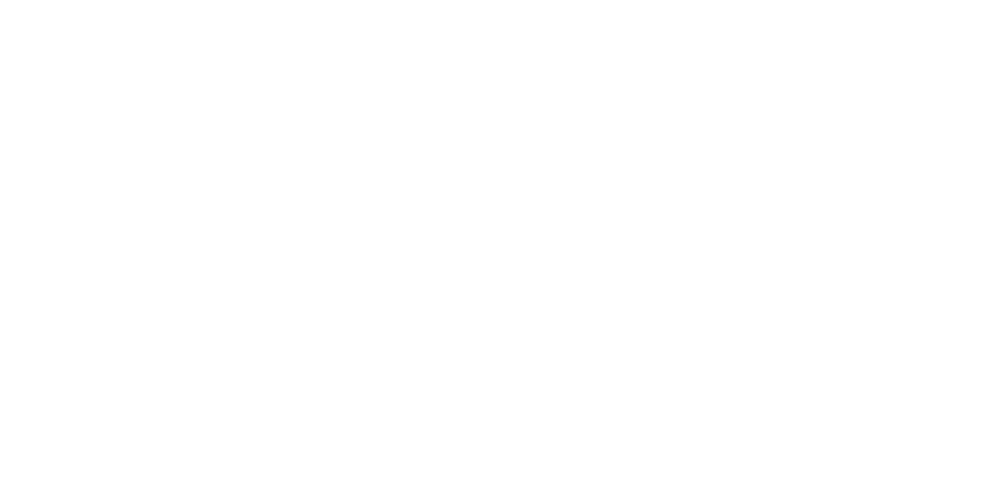
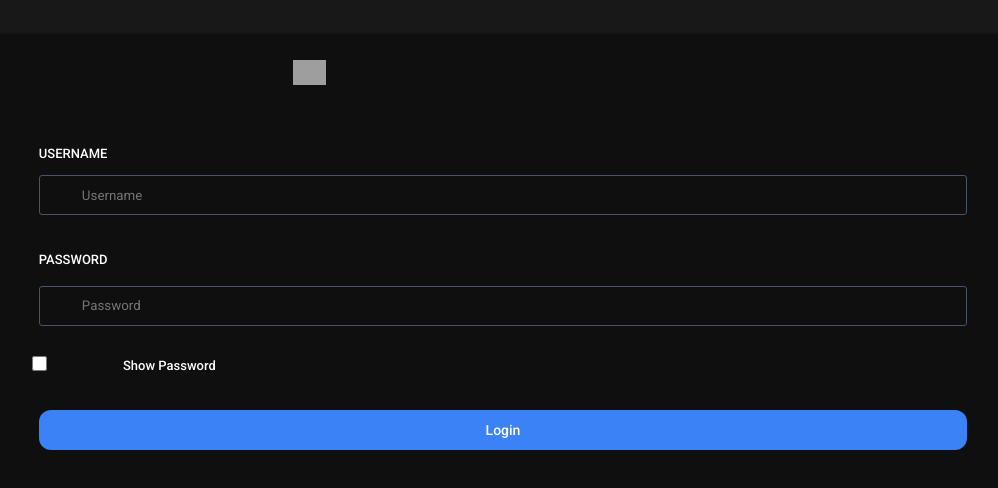
Before and after one commit to kumar964050/NxtWatch., a React (Create React App) app: page /login in a window 1280 px wide. Shown: the part 124-612 px from the top of the page, without its empty margins (137-1135 px from the left). Built offline with nearby package versions, Linux system fonts and the light colour scheme; grey boxes are pictures that could not be loaded; a web font is replaced by a local one.

Commit message:
LoginRoute Created

```diff
--- a/src/App.js
+++ b/src/App.js
@@ -7,7 +7,7 @@ import './App.css'
 // Replace your code here
 class App extends Component {
   state = {
-    darkTheme: false,
+    darkTheme: true,
   }
 
   changeTheme = () => {
--- a/src/components/LoginRoute/index.js
+++ b/src/components/LoginRoute/index.js
@@ -1,6 +1,18 @@
 import {Component} from 'react'
 import ThemeContext from '../../context/ThemeContext'
-import {Heading} from './styledComponent'
+import {
+  LoginContainer,
+  Form,
+  AppLogo,
+  UserLabel,
+  UserInput,
+  PasswordLabel,
+  PasswordInput,
+  Checkbox,
+  CheckboxLabel,
+  FormButton,
+  ErrorMsg,
+} from './styledComponent'
 
 class LoginRoute extends Component {
   state = {
@@ -11,15 +23,103 @@ class LoginRoute extends Component {
     showErrorMsg: false,
   }
 
+  submitDetails = async event => {
+    event.preventDefault()
+    const {username, password} = this.state
+    const url = 'https://apis.ccbp.in/login'
+    const userDetails = {
+      username,
+      password,
+    }
+    const option = {
+      method: 'POST',
+      body: JSON.stringify(userDetails),
+    }
+    const response = await fetch(url, option)
+    const data = await response.json()
+    console.log(data)
+  }
+
+  changeUsername = event => {
+    this.setState({username: event.target.value})
+  }
+
+  changePassword = event => {
+    this.setState({password: event.target.value})
+  }
+
+  changeCheckBox = () => {
+    this.setState(prevState => ({showPassword: !prevState.showPassword}))
+  }
+
   render() {
+    const {
+      username,
+      password,
+      showPassword,
+      showErrorMsg,
+      errorMsg,
+    } = this.state
+
     return (
       <ThemeContext.Consumer>
         {value => {
           const {darkTheme} = value
+          const inputType = showPassword ? 'text' : 'password'
+          const background = darkTheme ? '#181818' : '#f9f9f9'
+          const appLogo = darkTheme
+            ? 'https://assets.ccbp.in/frontend/react-js/nxt-watch-logo-dark-theme-img.png'
+            : 'https://assets.ccbp.in/frontend/react-js/nxt-watch-logo-light-theme-img.png'
+          const formBackground = darkTheme ? '#0f0f0f' : '#f8fafc'
+          const labelColor = darkTheme ? '#ffffff' : '#0f0f0f'
+          const inputBorder = darkTheme ? '#475569' : '#94a3b8'
+          const inputColor = darkTheme ? '#ffffff' : '#0f0f0f'
 
-          const heading = darkTheme ? '#181818' : '#f9f9f9'
-
-          return <Heading heading={heading}>Hello</Heading>
+          return (
+            <LoginContainer loginBackground={background}>
+              <Form
+                FormBackground={formBackground}
+                onSubmit={this.submitDetails}
+              >
+                <AppLogo src={appLogo} alt="Logo" />
+                <UserLabel LabelColor={labelColor} htmlFor="userName">
+                  USERNAME
+                </UserLabel>
+                <UserInput
+                  InputColor={inputColor}
+                  InputBorder={inputBorder}
+                  type="text"
+                  id="userName"
+                  placeholder="Username"
+                  value={username}
+                  onChange={this.changeUsername}
+                />
+                <PasswordLabel LabelColor={labelColor} htmlFor="password">
+                  PASSWORD
+                </PasswordLabel>
+                <PasswordInput
+                  InputColor={inputColor}
+                  InputBorder={inputBorder}
+                  type={inputType}
+                  id="password"
+                  placeholder="Password"
+                  value={password}
+                  onChange={this.changePassword}
+                />
+                <Checkbox
+                  type="checkbox"
+                  id="checkbox"
+                  onChange={this.changeCheckBox}
+                  value={showPassword}
+                />
+                <CheckboxLabel LabelColor={labelColor} htmlFor="checkbox">
+                  Show Password
+                </CheckboxLabel>
+                <FormButton type="submit">Login</FormButton>
+                {showErrorMsg && <ErrorMsg>{errorMsg}</ErrorMsg>}
+              </Form>
+            </LoginContainer>
+          )
         }}
       </ThemeContext.Consumer>
     )
--- a/src/components/LoginRoute/styledComponent.js
+++ b/src/components/LoginRoute/styledComponent.js
@@ -4,6 +4,104 @@ export const Heading = styled.h1`
   color: ${props => props.heading};
 `
 
-export const paragraph = styled.p`
+export const Paragraph = styled.p`
   color: red;
 `
+export const LoginContainer = styled.div`
+  width: 100%;
+  height: 100vh;
+  position: absolute;
+  background: ${props => props.loginBackground};
+`
+
+export const Form = styled.form`
+  position: absolute;
+  top: 20%;
+  background: ${props => props.FormBackground};
+  bottom: 20%;
+  left: 8.89%;
+  right: 8.89%;
+  border-radius: 8px;
+  box-shadow: 0px 0px 5px;
+`
+export const UserLabel = styled.label`
+  font-size: 13px;
+  position: absolute;
+  top: 23%;
+  left: 5.89%;
+  right: 5.89%;
+  font-family: 'Roboto';
+  font-weight: 500;
+  color: ${props => props.LabelColor};
+`
+export const AppLogo = styled.img`
+  height: 25px;
+  position: absolute;
+  top: 5%;
+  left: 30%;
+`
+export const UserInput = styled.input`
+  height: 40px;
+  position: absolute;
+  top: 29%;
+  left: 5.89%;
+  right: 5.89%;
+  border-radius: 3px;
+  background: transparent;
+  border: 1px solid ${props => props.InputBorder};
+  font-family: 'Roboto';
+  font-weight: 400;
+  padding-left: 4%;
+  outline: none;
+  color: ${props => props.InputColor};
+`
+
+export const PasswordLabel = styled(UserLabel)`
+  position: absolute;
+  top: 45%;
+  left: 5.89%;
+  right: 5.89%;
+`
+
+export const PasswordInput = styled(UserInput)`
+  position: absolute;
+  top: 52%;
+  left: 5.89%;
+  right: 5.89%;
+`
+export const Checkbox = styled.input`
+  height: 15px;
+  width: 15px;
+  position: absolute;
+  top: 66%;
+  left: 4.89%;
+`
+export const CheckboxLabel = styled.label`
+  font-size: 13px;
+  position: absolute;
+  top: 67%;
+  left: 13.89%;
+  right: 5.89%;
+  font-family: 'Roboto';
+  font-weight: 500;
+  color: ${props => props.LabelColor};
+`
+export const FormButton = styled.button`
+  height: 40px;
+  position: absolute;
+  top: 78%;
+  left: 5.89%;
+  right: 5.89%;
+  border-radius: 12px;
+  border: 0px;
+  font-family: 'Roboto';
+  font-size: 14px;
+  font-weight: 500;
+  background: #3b82f6;
+  color: #ffffff;
+  cursor: pointer;
+  outline: none;
+`
+export const ErrorMsg = styled.p`
+  font-family: 'Roboto';
+`
```
